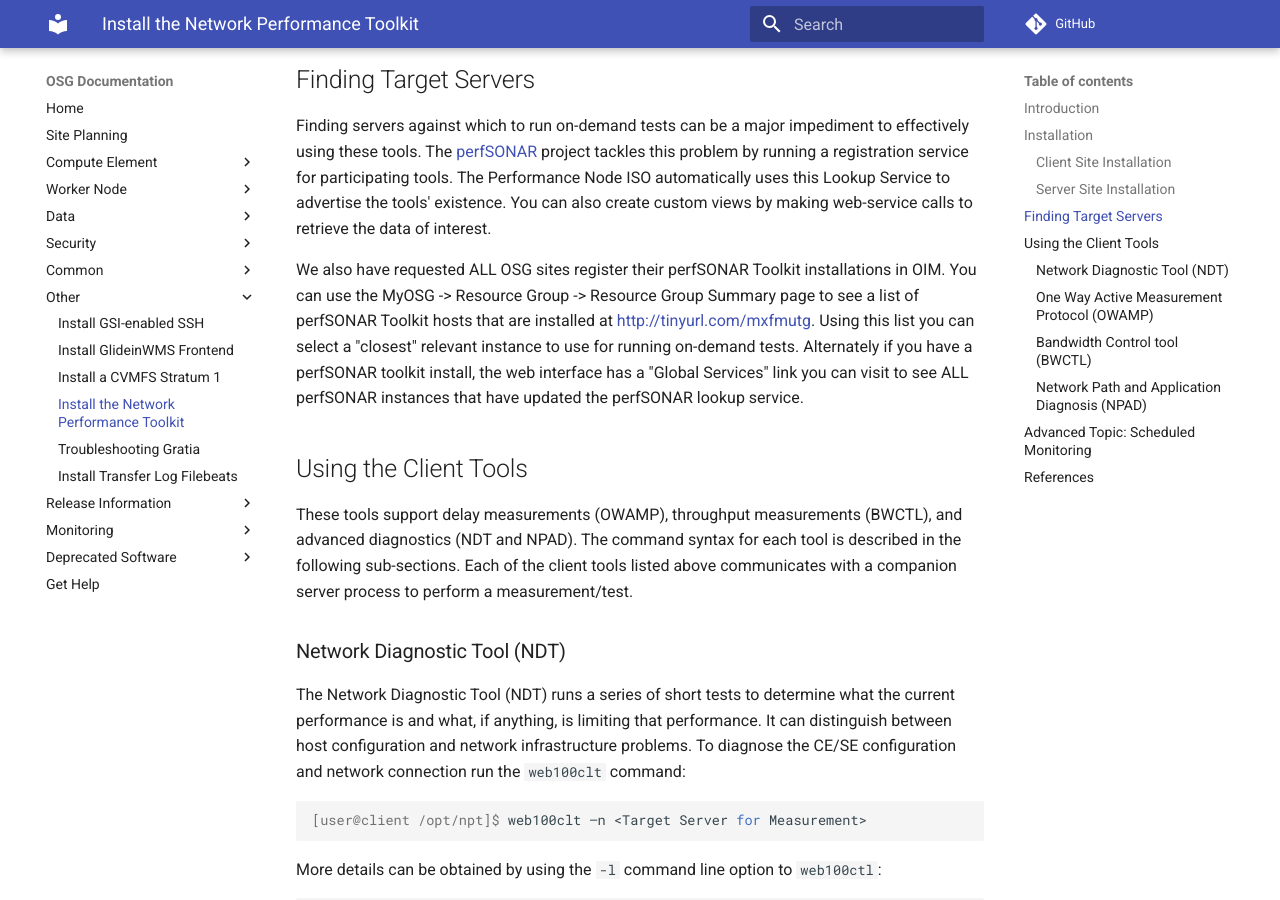
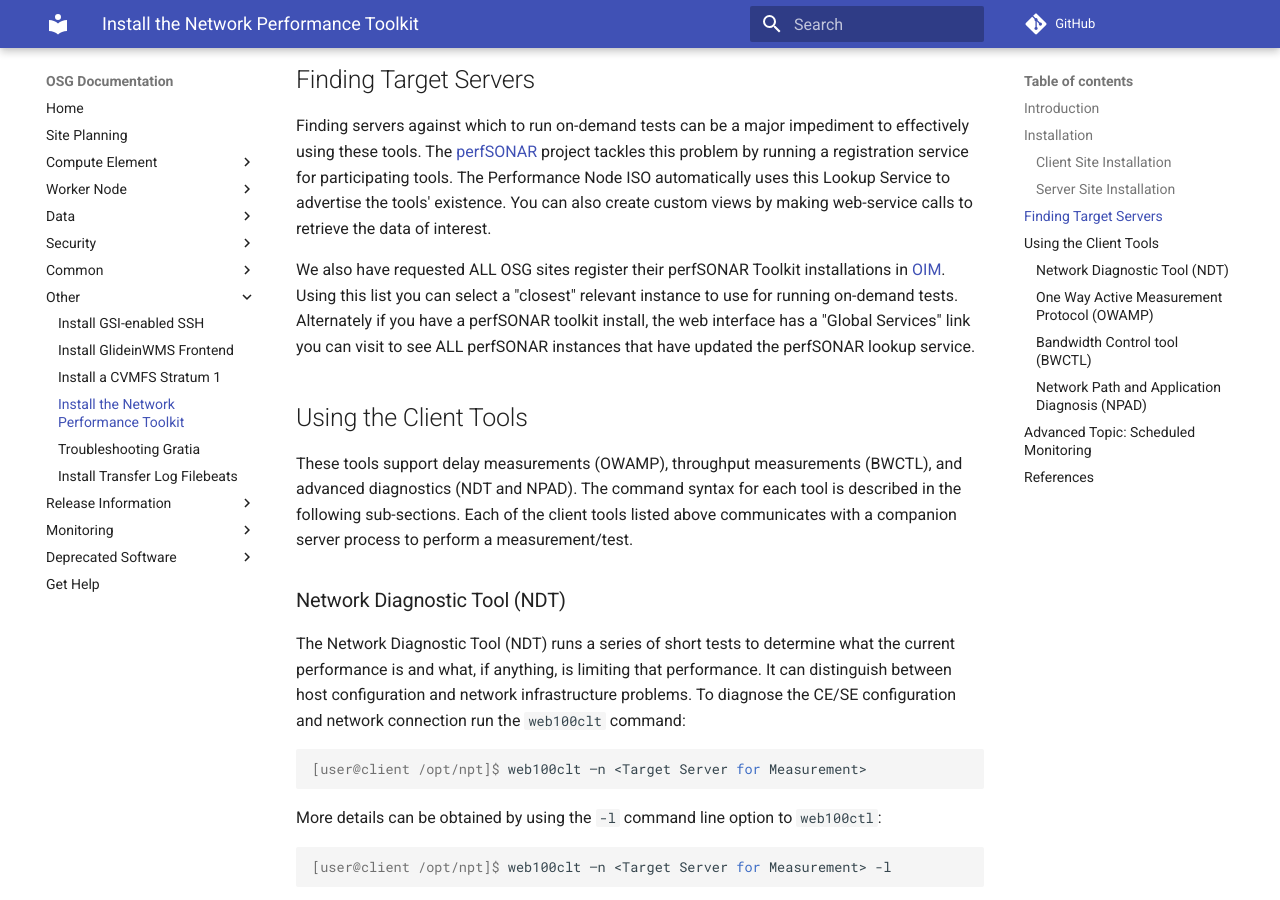
Before and after one commit to osg-htc/docs, an MkDocs documentation site: the page built from docs/other/network-performance-toolkit.md, in a window 1280 px wide and 900 px high, scrolled down 1589 px. Built offline with MkDocs 1.6.1 and Material for MkDocs 9.7.7, drawn with Linux system fonts in a browser that asks for light colours; comment, search, counter and statistics services are not loaded; old or Windows-style settings are respelled for this version of MkDocs.

Commit message:
Fix old MyOSG reference hidden behind tinyurl

```diff
--- a/docs/other/network-performance-toolkit.md
+++ b/docs/other/network-performance-toolkit.md
@@ -54,7 +54,7 @@
 
 Finding servers against which to run on-demand tests can be a major impediment to effectively using these tools. The [perfSONAR](http://www.perfsonar.net/about) project tackles this problem by running a registration service for participating tools. The Performance Node ISO automatically uses this Lookup Service to advertise the tools' existence. You can also create custom views by making web-service calls to retrieve the data of interest.
 
-We also have requested ALL OSG sites register their perfSONAR Toolkit installations in OIM. You can use the MyOSG -> Resource Group -> Resource Group Summary page to see a list of perfSONAR Toolkit hosts that are installed at <http://tinyurl.com/mxfmutg>. Using this list you can select a "closest" relevant instance to use for running on-demand tests. Alternately if you have a perfSONAR toolkit install, the web interface has a "Global Services" link you can visit to see ALL perfSONAR instances that have updated the perfSONAR lookup service.
+We also have requested ALL OSG sites register their perfSONAR Toolkit installations in [OIM](https://my.opensciencegrid.org/rgsummary/xml?gridtype_1=on&service=on&service_sel[]=130&service_sel[]=131&active_value=on&disable_value=off). Using this list you can select a "closest" relevant instance to use for running on-demand tests. Alternately if you have a perfSONAR toolkit install, the web interface has a "Global Services" link you can visit to see ALL perfSONAR instances that have updated the perfSONAR lookup service.
 
 Using the Client Tools
 ----------------------
```
